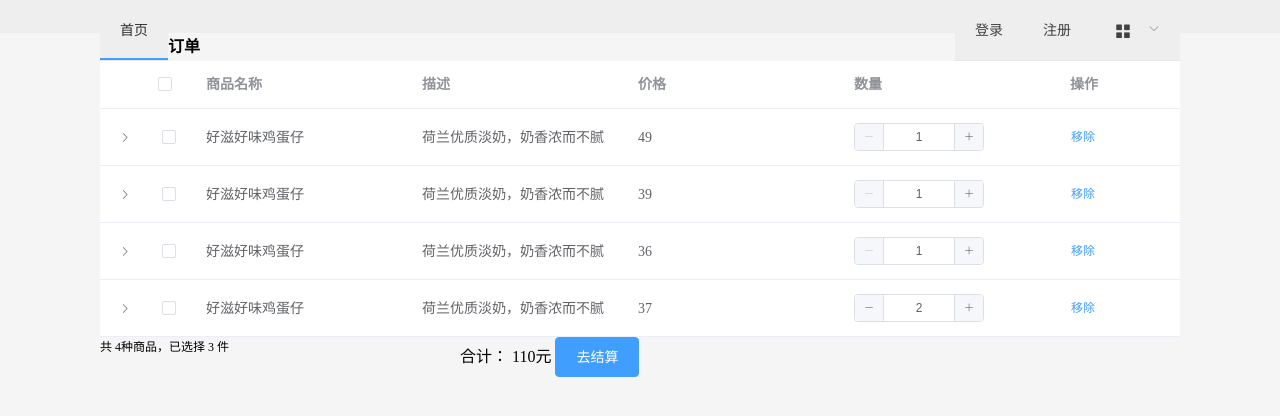
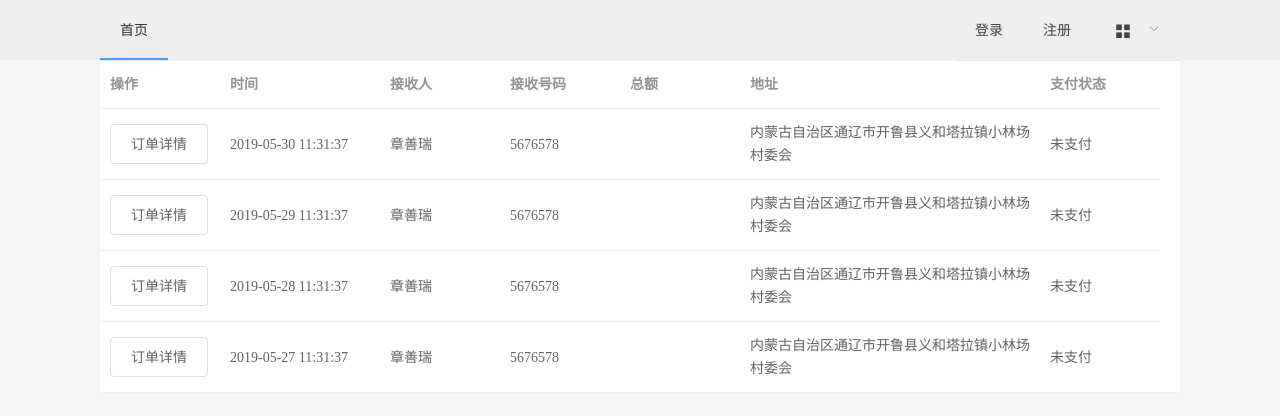
Before and after one commit to ToWcx/store_user, a Vue app: page /order in a window 1280 px wide. Shown: the top 416 px of the page. Built offline with nearby package versions, Linux system fonts and the light colour scheme.

Commit message:
增加历史订单页 完善注册

```diff
--- a/src/components/Login.vue
+++ b/src/components/Login.vue
@@ -85,9 +85,9 @@ export default {
                         localStorage.setItem("count",this.form.name)
                         // this.$store.commit('login',this.form.name)
                         this.$router.push({ path:'/home'  })
-                        alert("登录成功")
+                        // alert(res.data.code +"name:" + this.form.name +"passwd:"+this.form.passwd)
                     }else if(res.data.code == 1){
-                        alert("账号或密码有误！");
+                        alert("登录失败，用户名或密码错误");
                     }
                 })
           } else {
--- a/src/components/Order.vue
+++ b/src/components/Order.vue
@@ -1,238 +1,135 @@
 <template>
-	<div class="body-bg">
+	<el-scrollbar>
 			<dh></dh>
 			<div class="container">
-			<h4>订单</h4>
 			<el-table
-				ref="multipleTable"
-				empty-text="暂无商品"
-				:data="cart_list"
-				selection-change="handleSelectionChange"
-				style="width: 100%">
-				<el-table-column type="expand">
-				<template slot-scope="props">
-					<el-form label-position="left" inline class="demo-table-expand">
-					<el-form-item label="商品名称">
-						<span>{{ props.row.name }}</span>
-					</el-form-item>
-					<el-form-item label="所属店铺">
-						<span>{{ props.row.shop }}</span>
-					</el-form-item>
-					<el-form-item label="商品 ID">
-						<span>{{ props.row.id }}</span>
-					</el-form-item>
-					<el-form-item label="店铺 ID">
-						<span>{{ props.row.shopId }}</span>
-					</el-form-item>
-					<el-form-item label="商品分类">
-						<span>{{ props.row.category }}</span>
-					</el-form-item>
-					<el-form-item label="店铺地址">
-						<span>{{ props.row.address }}</span>
-					</el-form-item>
-					<el-form-item label="商品描述">
-						<span>{{ props.row.desc }}</span>
-					</el-form-item>
-					</el-form>
-				</template>
+				:data="tableData"
+				style="width: 100%"
+				max-height="600">
+				<el-table-column
+					prop="time"
+					label="时间"
+					width="160">
 				</el-table-column>
 				<el-table-column
-				 type=selection
-
-				>
+					prop="receiveName"
+					label="接收人"
+					width="120">
 				</el-table-column>
 				<el-table-column
-				label="商品名称"
-				prop="name">
+					prop="receivePhone"
+					label="接收号码"
+					width="120">
 				</el-table-column>
 				<el-table-column
-				label="描述"
-				prop="desc">
+					prop="pay"
+					label="总额"
+					width="120">
 				</el-table-column>
 				<el-table-column
-				label="价格"
-				prop="price">
+					prop="name"
+					label="地址"
+					width="300">
 				</el-table-column>
 				<el-table-column
-				label="数量">
-					<template slot-scope="scope">
-						<div class="div_number">
-							<el-input-number :min="1" change="handleChange" size="mini" v-model="scope.row.count">
-							</el-input-number>
-						</div>
-                    </template>
+					prop="state"
+					label="支付状态"
+					width="120">
 				</el-table-column>
 				<el-table-column
-					fixed="right"
+					fixed="left"
 					label="操作"
 					width="120">
 					<template slot-scope="scope">
-						<el-button
-						@click.native.prevent="deleteRow(scope.$index, cart_list)"
-						type="text"
-						size="small">
-						移除
-						</el-button>
+						<!-- <el-popover
+							ref="popover"
+							trigger="click">
+							<el-table :data="gridData">
+								<el-table-column width="150" property="goods" label="商品名"></el-table-column>
+								<el-table-column width="100" property="price" label="单价"></el-table-column>
+								<el-table-column width="300" property="count" label="数量"></el-table-column>
+								<el-table-column width="300" property="subTotal" label="价格小计"></el-table-column>
+							</el-table>
+						</el-popover>
+						<el-button v-popover:popover>订单详情</el-button> -->
+							<el-popover ref="popover" placement="left" width="800" trigger="click">
+								<el-table :data="gridData">
+									<el-table-column width="500" property="goods" label="商品名"></el-table-column>
+									<el-table-column width="100" property="price" label="单价"></el-table-column>
+									<el-table-column width="100" property="count" label="数量"></el-table-column>
+									<el-table-column width="100" property="subTotal" label="价格小计"></el-table-column>
+								</el-table>
+							</el-popover>
+							<el-button v-popover:popover>订单详情</el-button>
 					</template>
 				</el-table-column>
 			</el-table>
-			<el-row>
-				<el-col :span="8">
-					<span style="font-size:12px">共 {{cart_list.length}}种商品，已选择 {{total_num}} 件</span>
-				</el-col>
-				<el-col :span="16">
-					合计： {{total_price}}元
-				<el-button type="primary">去结算</el-button>
-				</el-col>
-			</el-row>
 		</div>
-	</div>
+	</el-scrollbar>
 </template>
 
 <script>
 import dh from './Head'
   export default {
-	data() {
-      return {
-        cart_list: [{
-          price: 49,
-          name: '好滋好味鸡蛋仔',
-          category: '江浙小吃、小吃零食',
-		  desc: '荷兰优质淡奶，奶香浓而不腻',
-		  count: 1,
-          address: '上海市普陀区真北路',
-          shop: '王小虎夫妻店',
-          shopId: '10333'
-        }, {
-          price: 39,
-          name: '好滋好味鸡蛋仔',
-          category: '江浙小吃、小吃零食',
-          desc: '荷兰优质淡奶，奶香浓而不腻',
-		  count: 1,
-          address: '上海市普陀区真北路',
-          shop: '王小虎夫妻店',
-          shopId: '10333'
-        }, {
-          price: 36,
-          name: '好滋好味鸡蛋仔',
-          category: '江浙小吃、小吃零食',
-          desc: '荷兰优质淡奶，奶香浓而不腻',
-		  count: 1,
-          address: '上海市普陀区真北路',
-          shop: '王小虎夫妻店',
-          shopId: '10333'
-        }, {
-          price: 37,
-          name: '好滋好味鸡蛋仔',
-          category: '江浙小吃、小吃零食',
-          desc: '荷兰优质淡奶，奶香浓而不腻',
-		  count: 2,
-          address: '上海市普陀区真北路',
-          shop: '王小虎夫妻店',
-          shopId: '10333'
-		}],
-		check_list: [{
-          price: 36,
-          name: '好滋好味鸡蛋仔',
-          category: '江浙小吃、小吃零食',
-          desc: '荷兰优质淡奶，奶香浓而不腻',
-		  count: 1,
-          address: '上海市普陀区真北路',
-          shop: '王小虎夫妻店',
-          shopId: '10333'
-        }, {
-          price: 37,
-          name: '好滋好味鸡蛋仔',
-          category: '江浙小吃、小吃零食',
-          desc: '荷兰优质淡奶，奶香浓而不腻',
-		  count: 2,
-          address: '上海市普陀区真北路',
-          shop: '王小虎夫妻店',
-          shopId: '10333'
-		}]
+    methods: {
+      deleteRow(index, rows) {
+        rows.splice(index, 1);
       }
 		},
 		components: {
 			dh
 		},
-	created(){
-		// this.init()
-	},
-	computed: {
-		total_num : function () {
-			let num = 0
-			this.check_list.forEach((item)=>{
-				num += item.count
-			})
-			console.log(num)
-			return num
-		},
-		total_price : function () {
-			let sum_price = 0
-			this.check_list.forEach((item)=>{
-				sum_price += item.count*item.price
-				console.log(item+":"+sum_price)
-			})
-			console.log(sum_price)
-			return sum_price
-		}
-	},
-	methods: {
-		deleteRow(index, rows) {
-		rows.splice(index, 1);
-		},
-		handleSelectionChange:function (val) {
-			this.check_list = val
-		},
-		handleChange:function (val) {
-			console.log(val)
-		},
-		getCartList(){
-			this.axios.get('/cart_list')
-			.then(res =>{
-				this.cart_list = res.data.cart_list
-			})
-		},
-		getCheckList(){
-			this.axios.get('/check_list')
-			.then(res =>{
-				this.check_list = res.data.check_list
-			})
+    data() {
+      return {
+        tableData: [{
+          time: '2019-05-30 11:31:37',
+          name: '内蒙古自治区通辽市开鲁县义和塔拉镇小林场村委会',
+          receiveName: '章善瑞',
+          receivePhone: '5676578',
+          pay: '',
+          state: '未支付'
+        },{
+          time: '2019-05-29 11:31:37',
+          name: '内蒙古自治区通辽市开鲁县义和塔拉镇小林场村委会',
+          receiveName: '章善瑞',
+          receivePhone: '5676578',
+          pay: '',
+          state: '未支付'
+        },{
+          time: '2019-05-28 11:31:37',
+          name: '内蒙古自治区通辽市开鲁县义和塔拉镇小林场村委会',
+          receiveName: '章善瑞',
+          receivePhone: '5676578',
+          pay: '',
+          state: '未支付'
+        },{
+          time: '2019-05-27 11:31:37',
+          name: '内蒙古自治区通辽市开鲁县义和塔拉镇小林场村委会',
+          receiveName: '章善瑞',
+          receivePhone: '5676578',
+          pay: '',
+          state: '未支付'
+        },],
+				gridData: [{
+          goods: '好时之吻Kisses炫彩多口味巧克力 糖果零食婚庆婚庆喜糖散装500g',
+          price: '49.8',
+          count: '2',
+          subTotal: ''
+        },{
+          goods: '好时之吻Kisses炫彩多口味巧克力 糖果零食婚庆婚庆喜糖散装500g',
+          price: '33.8',
+          count: '1',
+          subTotal: ''
+        },]
       }
     }
   }
 </script>
 
-
 <style scoped>
-	.body-bg {
-        position: absolute;
-        width: 100%;
-        height: 100%;
-        top: 0;
-        left: 0;
-        overflow-y: auto;
-        background-color: #f5f5f5;
-    }
 	.container {
         max-width: 1080px;
         margin: 0 auto;
         /* border: 1px solid black; */
 	}
-	.dh{
-		height: 32.5px;
-	}
-	/* 引入样式 */
-	.demo-table-expand {
-		font-size: 0;
-	}
-	.demo-table-expand label {
-		width: 90px;
-		color: #99a9bf;
-	}
-	.demo-table-expand .el-form-item {
-		margin-right: 0;
-		margin-bottom: 0;
-		width: 50%;
-	}
 </style>
--- a/src/components/Test.vue
+++ b/src/components/Test.vue
@@ -1,72 +1,52 @@
 <template>
-    <el-form :model="dynamicValidateForm" ref="dynamicValidateForm" label-width="100px" class="demo-dynamic">
-    <el-form-item
-        prop="email"
-        label="邮箱"
-        :rules="[
-        { required: true, message: '请输入邮箱地址', trigger: 'blur' },
-        { type: 'email', message: '请输入正确的邮箱地址', trigger: 'blur,change' }
-        ]"
-    >
-        <el-input v-model="dynamicValidateForm.email"></el-input>
-    </el-form-item>
-    <el-form-item
-        v-for="(domain, index) in dynamicValidateForm.domains"
-        :label="'域名' + index"
-        :key="domain.key"
-        :prop="'domains.' + index + '.value'"
-        :rules="{
-        required: true, message: '域名不能为空', trigger: 'blur'
-        }"
-    >
-        <el-input v-model="domain.value"></el-input><el-button @click.prevent="removeDomain(domain)">删除</el-button>
-    </el-form-item>
-    <el-form-item>
-        <el-button type="primary" @click="submitForm('dynamicValidateForm')">提交</el-button>
-        <el-button @click="addDomain">新增域名</el-button>
-        <el-button @click="resetForm('dynamicValidateForm')">重置</el-button>
-    </el-form-item>
-    </el-form>
+  <div class="container">
+
+    <el-popover
+      ref="popover"
+      placement="right"
+      width="400"
+      trigger="click">
+      <el-table :data="gridData">
+        <el-table-column width="150" property="date" label="日期"></el-table-column>
+        <el-table-column width="100" property="name" label="姓名"></el-table-column>
+        <el-table-column width="300" property="address" label="地址"></el-table-column>
+      </el-table>
+    </el-popover>
+    <el-button v-popover:popover>click 激活</el-button>
+  </div>
 </template>
+
 
 <script>
   export default {
     data() {
       return {
-        dynamicValidateForm: {
-          domains: [{
-            value: ''
-          }],
-          email: ''
-        }
+        gridData: [{
+          date: '2016-05-02',
+          name: '王小虎',
+          address: '上海市普陀区金沙江路 1518 弄'
+        }, {
+          date: '2016-05-04',
+          name: '王小虎',
+          address: '上海市普陀区金沙江路 1518 弄'
+        }, {
+          date: '2016-05-01',
+          name: '王小虎',
+          address: '上海市普陀区金沙江路 1518 弄'
+        }, {
+          date: '2016-05-03',
+          name: '王小虎',
+          address: '上海市普陀区金沙江路 1518 弄'
+        }]
       };
-    },
-    methods: {
-      submitForm(formName) {
-        this.$refs[formName].validate((valid) => {
-          if (valid) {
-            alert('submit!');
-          } else {
-            console.log('error submit!!');
-            return false;
-          }
-        });
-      },
-      resetForm(formName) {
-        this.$refs[formName].resetFields();
-      },
-      removeDomain(item) {
-        var index = this.dynamicValidateForm.domains.indexOf(item)
-        if (index !== -1) {
-          this.dynamicValidateForm.domains.splice(index, 1)
-        }
-      },
-      addDomain() {
-        this.dynamicValidateForm.domains.push({
-          value: '',
-          key: Date.now()
-        });
-      }
     }
-  }
+  };
 </script>
+
+<style scoped>
+  .container {
+    max-width: 1080px;
+    margin: 0 auto;
+    /* border: 1px solid black; */
+	}
+</style>
```
Also changed, not shown: src/components/Regist.vue (+39 -18 lines). Lines whose indentation alone changed are shown as unchanged.
